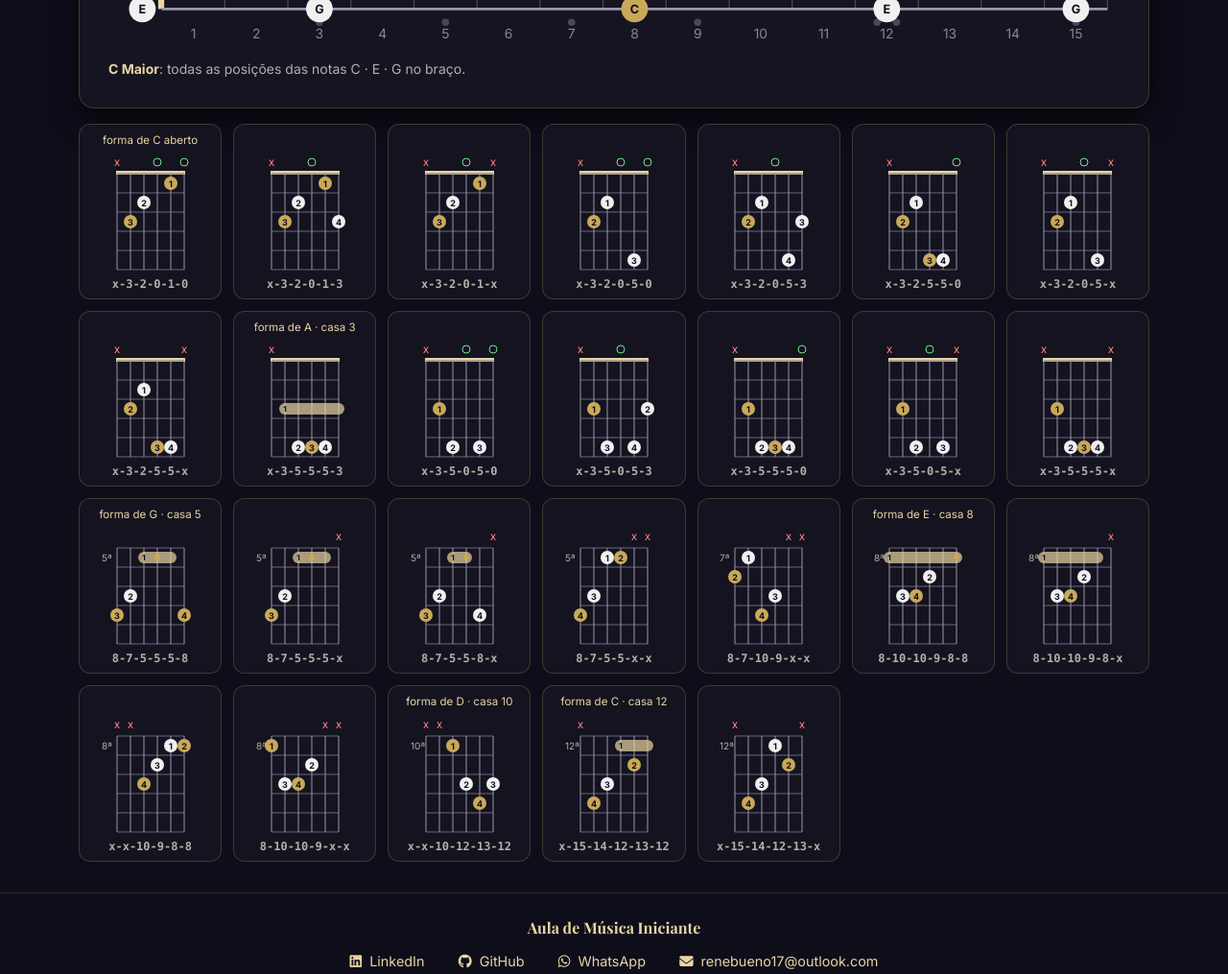
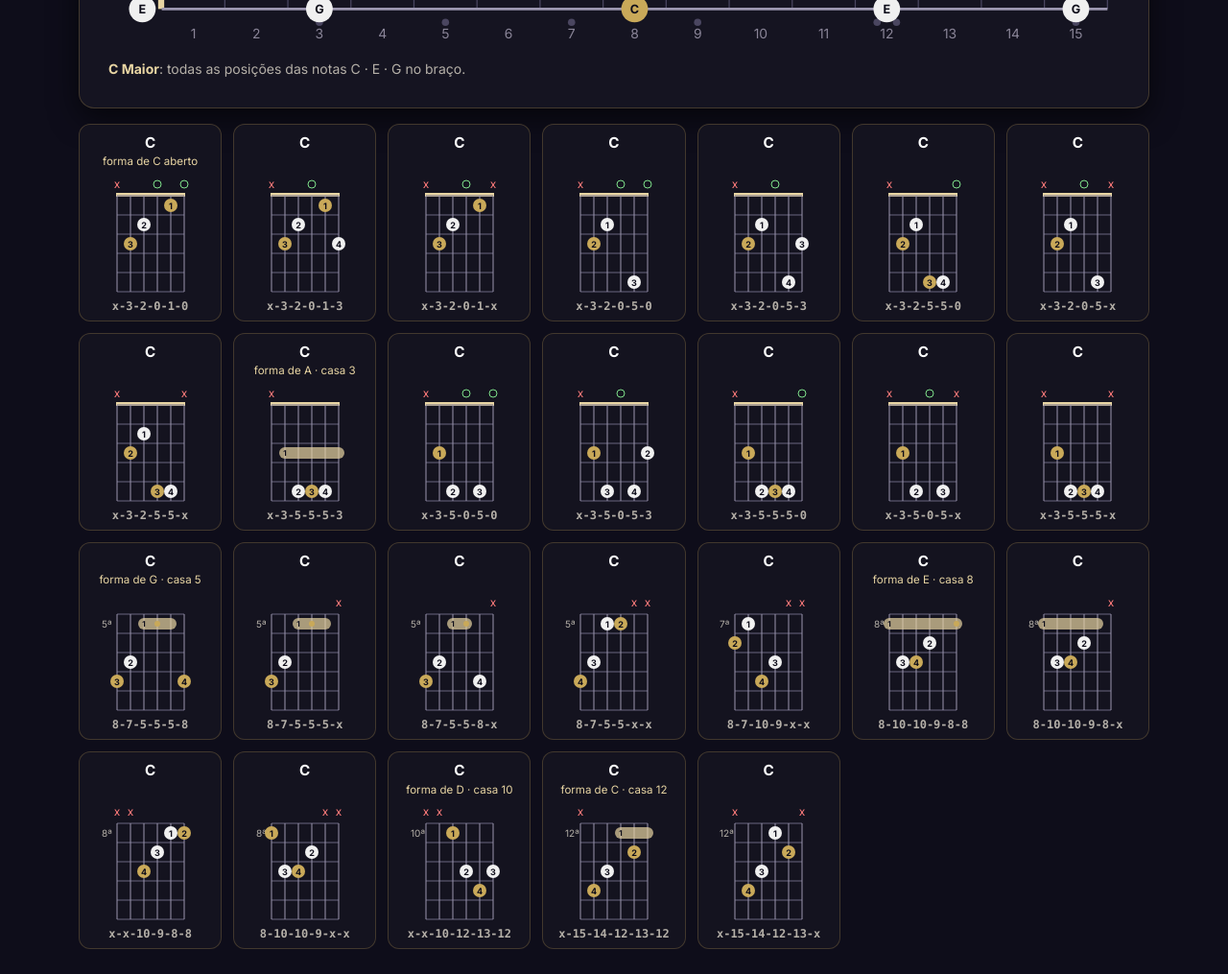
Before and after one commit to Rene17bueno/site_aula_musica_iniciante, a website: page mapa-braco.html in a window 1280 px wide. Shown: the part 840-1855 px from the top of the page at 96% size. Drawn offline with nearby package versions, Linux system fonts and the light colour scheme; a web font is replaced by a local one.

Commit message:
Nome do acorde com baixo (C/E) no mapa do braço, dicionário de acordes e teclado

```diff
--- a/mapa-braco.html
+++ b/mapa-braco.html
@@ -310,7 +310,7 @@
 .vgrid{display:grid;grid-template-columns:repeat(auto-fill,minmax(132px,1fr));gap:12px}
 .vc{background:#14131f;border:1px solid rgba(201,169,89,.25);border-radius:12px;padding:8px 6px;color:#e4dfd7;cursor:pointer;text-align:center;transition:border-color .15s,transform .15s}
 .vc:hover{border-color:#c9a959;transform:translateY(-2px)}.vc.on{border-color:#e8d5a3;box-shadow:0 0 0 2px #c9a95966}
-.vc .vt{font-size:.72rem;min-height:1.1em;color:#e8d5a3}.vc .vf{font:600 .75rem ui-monospace,Menlo,monospace;color:#b5b0a8}.vc svg{width:100%;max-width:110px}
+.vc .vn{font-weight:700;color:#fff;font-size:.95rem}.vc .vt{font-size:.72rem;min-height:1.1em;color:#e8d5a3}.vc .vf{font:600 .75rem ui-monospace,Menlo,monospace;color:#b5b0a8}.vc svg{width:100%;max-width:110px}
 
     </style>
     <!-- Google tag (gtag.js) -->
@@ -378,6 +378,9 @@ const Q={
  'Nona (9)':{iv:[0,4,7,10,2],req:[0,4,10,2],lab:{2:'9'}},
  'Nona Menor (m9)':{iv:[0,3,7,10,2],req:[0,3,10,2],lab:{2:'9'}}
 };
+const SUF={'Maior':'','Menor':'m','Power chord (5)':'5','Sétima (7)':'7','Sétima Maior (7M)':'maj7','Sétima Menor (m7)':'m7','Meio-diminuto (m7♭5)':'m7♭5','Diminuto (dim7)':'dim7','Aumentado (aug)':'aug','Suspenso 2 (sus2)':'sus2','Suspenso 4 (sus4)':'sus4','Sexta (6)':'6','Sexta Menor (m6)':'m6','Add9':'add9','Nona (9)':'9','Nona Menor (m9)':'m9'};
+// nome com baixo: a corda mais grave que soa define a inversão (C/E)
+const cname=v=>{const s=v.fr.findIndex(x=>x>=0),b=s<0?root:(OPEN[s]+v.fr[s])%12;return N[root]+SUF[qn]+(b===root?'':'/'+N[b])};
 const GRAU={0:'1',1:'♭9',2:'2',3:'♭3',4:'3',5:'4',6:'♭5',7:'5',8:'♯5',9:'6',10:'♭7',11:'7'};
 // Formas abertas (corda grave -> aguda, -1 = calada). Levadas k casas acima viram as formas CAGED.
 const ABERTAS={
@@ -471,7 +474,7 @@ function neck(){
       s+=`<circle cx="${sx(f)}" cy="${sy(i)}" r="${on?12:dim?8:11}" fill="${r?'#c9a959':'#f0f0f0'}" opacity="${dim?.28:1}"${on?' stroke="#fff" stroke-width="2.5"':''}/>`;
       if(!dim||on)s+=`<text x="${sx(f)}" y="${sy(i)+4}" font-size="${on?11:10}" font-weight="700" fill="#0e0d1a" text-anchor="middle">${lab(pc)}</text>`;}}
   $('neck').innerHTML=s+'</svg>';
-  const nm=N[root]+' '+qn;
+  const nm=sl?cname(sl)+' · '+qn:N[root]+' '+qn;
   $('info').innerHTML=sl?`<b class="gold">${nm}</b> · ${sl.fr.map(f=>f<0?'x':f).join('-')}${sl.cg?' · '+sl.cg:''}${sl.bar?` · pestana na casa ${sl.bar.f}`:''} · notas (grave→agudo): ${sl.fr.map((f,i)=>f<0?'':N[(OPEN[i]+f)%12]).filter(Boolean).join(' ')}`
     :`<b class="gold">${nm}</b>: todas as posições das notas ${set.map(p=>N[p]).join(' · ')} no braço.`;
 }
@@ -480,7 +483,7 @@ function lista(){
   view=all.filter(v=>(!f||(f==='caged'?v.cg:f==='bar'?v.bar:f==='free'?!v.bar:v.fr.includes(0)))&&(r===''||(v.pos>=+r&&v.pos<=(+r===0?4:+r+4))));
   if(sel&&!view.some(v=>v.k===sel))sel=null;
   $('cnt').textContent=view.length+(view.length===1?' forma':' formas')+(all.length!==view.length?' de '+all.length:'');
-  $('grid').innerHTML=view.length?view.map(v=>`<button class="vc${v.k===sel?' on':''}" data-k="${v.k}" aria-label="${N[root]} ${qn}: ${v.fr.map(x=>x<0?'x':x).join('-')}"><div class="vt">${v.cg||'&nbsp;'}</div>${svgV(v)}<div class="vf">${v.fr.map(x=>x<0?'x':x).join('-')}</div></button>`).join(''):'<p class="text-muted">Nenhuma forma com esses filtros. Afrouxe "Cordas tocadas" ou a região.</p>';
+  $('grid').innerHTML=view.length?view.map(v=>`<button class="vc${v.k===sel?' on':''}" data-k="${v.k}" aria-label="${cname(v)} (${qn}): ${v.fr.map(x=>x<0?'x':x).join('-')}"><div class="vn">${cname(v)}</div><div class="vt">${v.cg||'&nbsp;'}</div>${svgV(v)}<div class="vf">${v.fr.map(x=>x<0?'x':x).join('-')}</div></button>`).join(''):'<p class="text-muted">Nenhuma forma com esses filtros. Afrouxe "Cordas tocadas" ou a região.</p>';
   neck();
 }
 function gerar(){root=+$('n').value;qn=$('q').value;sel=null;all=vozes(root,qn,+$('min').value,$('inv').checked);lista();}
```
Also changed, not shown: acordes.html (+8 -1 lines), teclado.html (+1 -1 lines).
